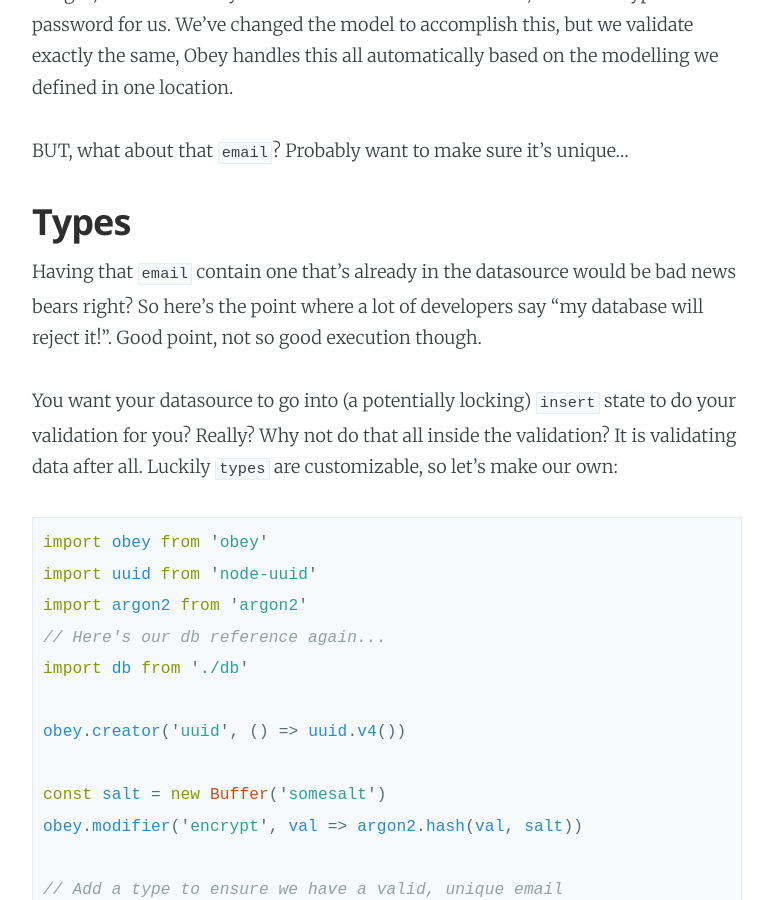
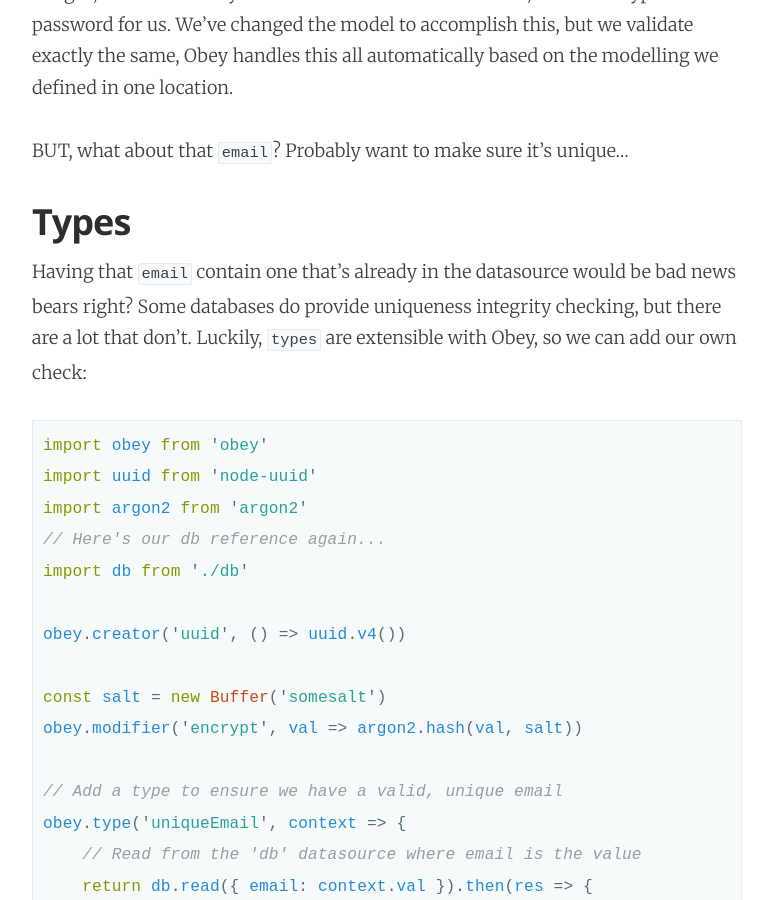
Before and after one commit to TechnologyAdvice/technologyadvice.github.io, a Jekyll site: the page built from _posts/2016-03-12-make-your-data-obey.markdown, in a window 1280 px wide and 900 px high, scrolled down 3763 px. Shown: the whole window, without its empty margins (253-1026 px from the left). Built offline with Jekyll 4.4.1, drawn with Linux system fonts in a browser that asks for light colours; comment, search, counter and statistics services are not loaded.

Commit message:
Changing wording on locking, unique check

```diff
--- a/_posts/2016-03-12-make-your-data-obey.markdown
+++ b/_posts/2016-03-12-make-your-data-obey.markdown
@@ -103,9 +103,7 @@
 
 ## Types
 
-Having that `email` contain one that's already in the datasource would be bad news bears right? So here's the point where a lot of developers say "my database will reject it!". Good point, not so good execution though.
-
-You want your datasource to go into (a potentially locking) `insert` state to do your validation for you? Really? Why not do that all inside the validation? It is validating data after all. Luckily `types` are customizable, so let's make our own:
+Having that `email` contain one that's already in the datasource would be bad news bears right? Some databases do provide uniqueness integrity checking, but there are a lot that don't. Luckily, `types` are extensible with Obey, so we can add our own check:
 
 {% highlight javascript %}
 import obey from 'obey'
```
